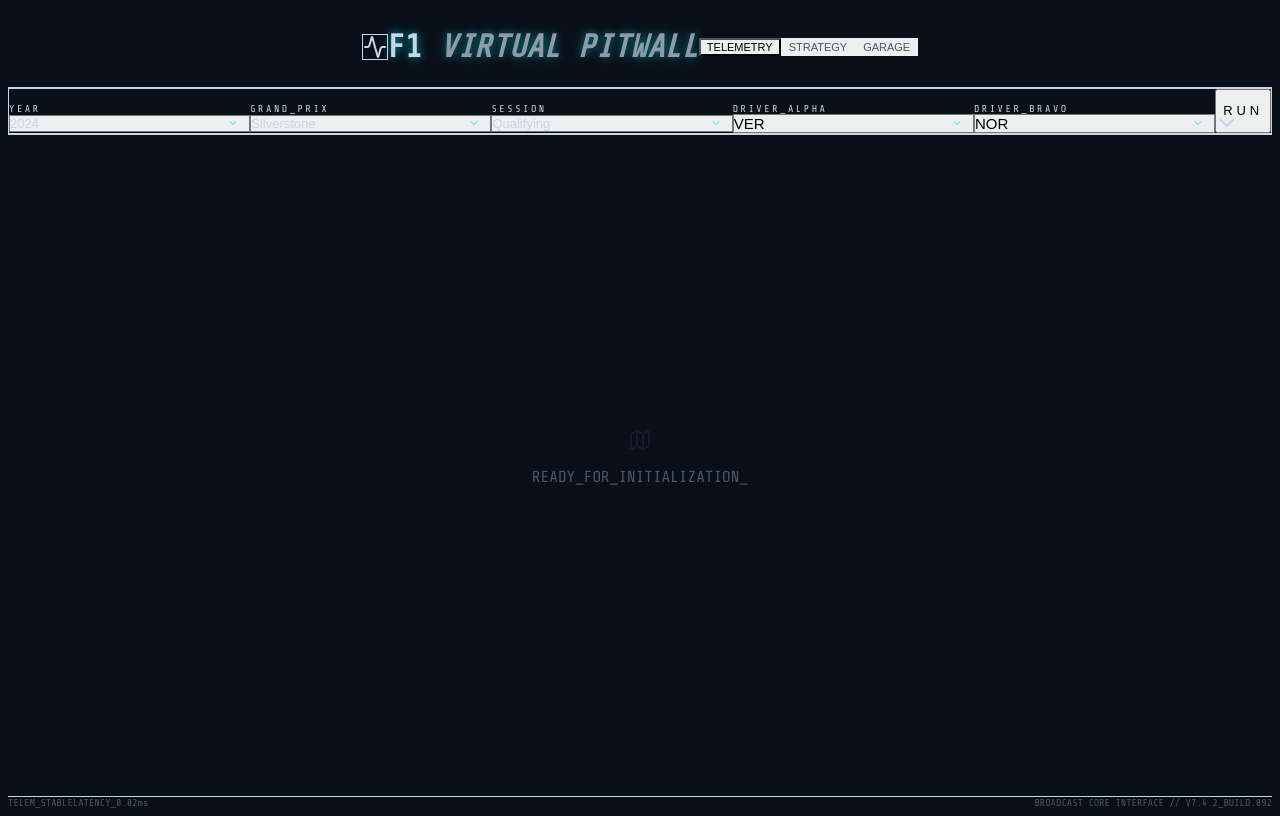
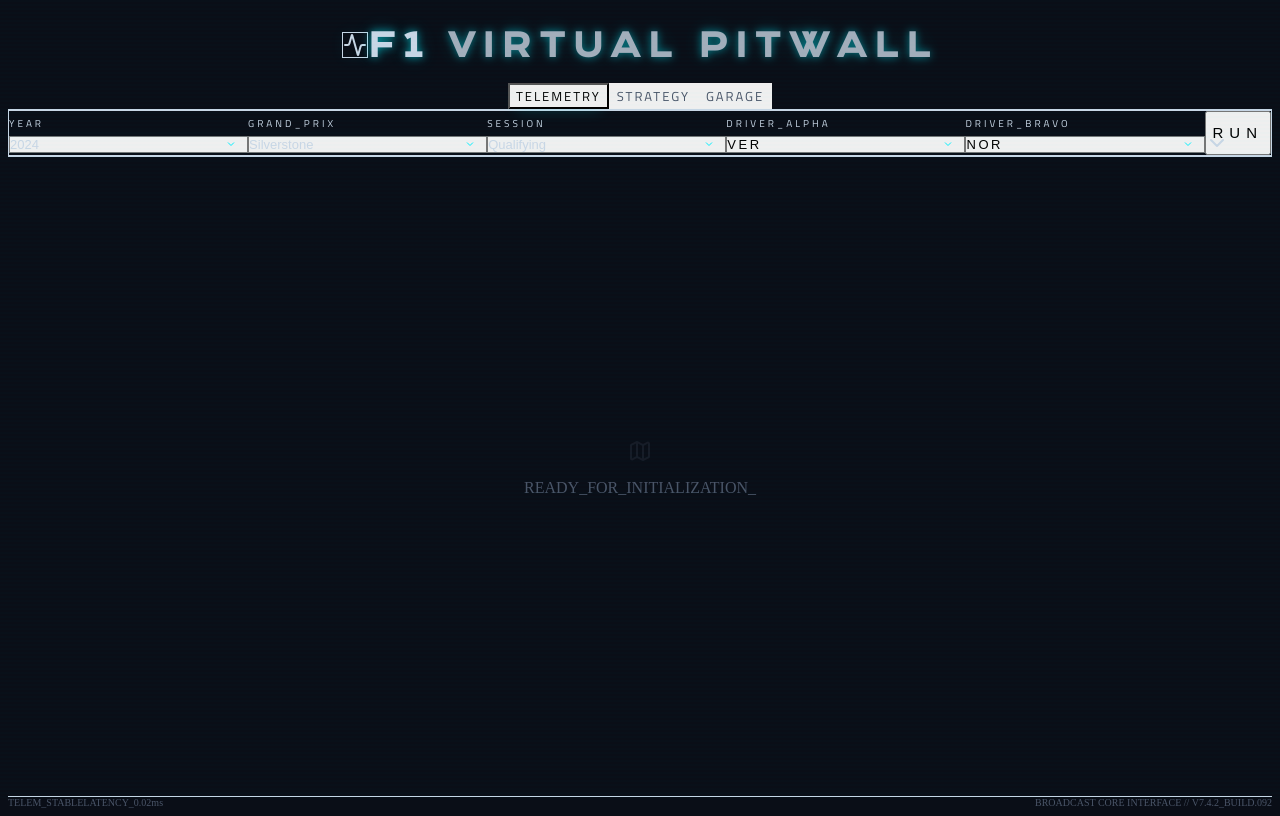
Before and after one commit to vinishhs/F1-pittwall, a React (Vite) app in the folder frontend/: page / in a window 1280 px wide. Built offline with nearby package versions, Linux system fonts and the light colour scheme.

Commit message:
headder ui

```diff
--- a/frontend/src/App.jsx
+++ b/frontend/src/App.jsx
@@ -88,41 +88,40 @@
       {/* Main Content Area */}
       <main className="flex-1 flex flex-col relative overflow-hidden">
         {/* === TOP HEADER BAR === */}
-        <header className="h-14 border-b border-terminal-border grid grid-cols-[1fr_auto_1fr] items-center px-6 bg-terminal-surface backdrop-blur-xl z-20 shrink-0">
-          <div></div> {/* Left Spacer for symmetry */}
+        <header className="h-28 border-b border-terminal-border bg-terminal-surface backdrop-blur-xl z-20 shrink-0 relative">
+          {/* Status Indicators - Pinned to the top-right corner of the whole header */}
+          <div className="absolute top-6 right-6 left-auto z-30 font-mono">
+            {status === 'loading' && <span className="text-brand-crimson text-[10px] tracking-widest animate-pulse flex items-center gap-2 px-3 py-1 bg-brand-crimson/5 border border-brand-crimson/20 rounded-sm"><Zap className="w-3 h-3" /> PROCESSING_DATA</span>}
+            {status === 'success' && <span className="text-brand-cyan text-[10px] tracking-widest flex items-center gap-2 px-3 py-1 bg-brand-cyan/5 border border-brand-cyan/20 rounded-sm"><span className="w-1.5 h-1.5 rounded-full bg-brand-cyan terminal-blink shadow-[0_0_5px_#00f0ff]"></span> PITWALL_LINK_ACTIVE</span>}
+          </div>
 
-          <div className="flex items-center gap-8">
-            {/* Logo */}
-            <div className="flex items-center gap-2">
-              <div className="w-7 h-7 rounded border border-brand-cyan/50 flex items-center justify-center bg-brand-cyan/10">
-                <Activity className="w-4 h-4 text-brand-cyan" />
+          <div className="h-full w-full max-w-[1920px] mx-auto px-6 flex flex-col items-center justify-center">
+            {/* Top Level: Branding */}
+            <div className="flex items-center gap-4 mb-5">
+              <div className="w-9 h-9 rounded border border-brand-cyan/40 flex items-center justify-center bg-brand-cyan/5 shadow-[0_0_15px_rgba(0,240,255,0.05)]">
+                <Activity className="w-5 h-5 text-brand-cyan" />
               </div>
-              <h1 className="text-sm tracking-widest text-brand-cyan terminal-glow">
-                <span className="font-bold">F1</span> <span className="italic opacity-70">VIRTUAL PITWALL</span>
+              <h1 className="text-xl tracking-[0.25em] text-brand-cyan font-krona terminal-glow leading-none">
+                <span className="font-bold">F1</span> <span className="opacity-80 ml-2 uppercase">Virtual Pitwall</span>
               </h1>
             </div>
 
-            {/* Navigation Tabs */}
-            <nav className="flex items-center gap-1">
+            {/* Bottom Level: Navigation Tabs */}
+            <nav className="flex items-center gap-4">
               {tabs.map(tab => (
                 <button
                   key={tab.id}
                   onClick={() => setActiveTab(tab.id)}
-                  className={`px-4 py-1.5 text-[11px] tracking-widest transition-all border-b-2 ${
+                  className={`px-8 py-2.5 text-[13px] font-titillium font-bold tracking-[0.15em] transition-all border-b-2 ${
                     activeTab === tab.id
-                      ? 'text-brand-cyan border-brand-cyan'
-                      : 'text-[#4a5568] border-transparent hover:text-[#c8d6e5] hover:border-[#4a5568]'
+                      ? 'text-brand-cyan border-brand-cyan bg-brand-cyan/5 shadow-[0_8px_15px_-8px_rgba(0,240,255,0.2)]'
+                      : 'text-[#4a5568] border-transparent hover:text-[#c8d6e5] hover:border-terminal-border/50'
                   }`}
                 >
                   {tab.label}
                 </button>
               ))}
             </nav>
-          </div>
-
-          <div className="flex items-center justify-end gap-4">
-            {status === 'loading' && <span className="text-brand-crimson text-[10px] tracking-wider animate-pulse flex items-center gap-2"><Zap className="w-3 h-3" /> PROCESSING...</span>}
-            {status === 'success' && <span className="text-brand-cyan text-[10px] tracking-wider flex items-center gap-2"><span className="w-1.5 h-1.5 rounded-full bg-brand-cyan terminal-blink"></span> LIVE_LINK</span>}
           </div>
         </header>
 
--- a/frontend/src/components/Controls.jsx
+++ b/frontend/src/components/Controls.jsx
@@ -29,14 +29,14 @@
                 {/* Subtle top accent line */}
                 <div className="absolute top-0 left-0 right-0 h-[1px] bg-gradient-to-r from-transparent via-brand-cyan/50 to-transparent"></div>
 
-                <div className="flex items-end gap-5">
+                <div className="flex items-end gap-5 font-titillium">
                     <div className="flex-1 grid grid-cols-5 gap-5">
                         {/* Year */}
                         <div className="flex flex-col gap-2">
-                            <label className="text-[10px] text-brand-cyan/80 tracking-[0.25em] font-bold">YEAR</label>
+                            <label className="text-[10px] text-brand-cyan/80 tracking-[0.3em] font-bold uppercase">YEAR</label>
                             <div className="relative">
                                 <select
-                                    className="w-full appearance-none bg-terminal-base text-[#c8d6e5] text-[13px] tracking-wider rounded-md border border-terminal-border px-3 py-2.5 outline-none focus:border-brand-cyan/60 focus:shadow-cyan-glow transition-all cursor-pointer hover:border-brand-cyan/30"
+                                    className="w-full appearance-none bg-terminal-base text-[#c8d6e5] text-[13px] tracking-widest rounded-md border border-terminal-border px-3 py-2.5 outline-none focus:border-brand-cyan/60 focus:shadow-cyan-glow transition-all cursor-pointer hover:border-brand-cyan/30 font-bold"
                                     value={params.year}
                                     onChange={(e) => setParams({ ...params, year: e.target.value })}
                                 >
@@ -50,10 +50,10 @@
 
                         {/* Race */}
                         <div className="flex flex-col gap-2">
-                            <label className="text-[10px] text-brand-cyan/80 tracking-[0.25em] font-bold">GRAND_PRIX</label>
+                            <label className="text-[10px] text-brand-cyan/80 tracking-[0.3em] font-bold uppercase">GRAND_PRIX</label>
                             <div className="relative">
                                 <select
-                                    className="w-full appearance-none bg-terminal-base text-[#c8d6e5] text-[13px] tracking-wider rounded-md border border-terminal-border px-3 py-2.5 outline-none focus:border-brand-cyan/60 focus:shadow-cyan-glow transition-all cursor-pointer hover:border-brand-cyan/30"
+                                    className="w-full appearance-none bg-terminal-base text-[#c8d6e5] text-[13px] tracking-widest rounded-md border border-terminal-border px-3 py-2.5 outline-none focus:border-brand-cyan/60 focus:shadow-cyan-glow transition-all cursor-pointer hover:border-brand-cyan/30 font-bold"
                                     value={params.race}
                                     onChange={(e) => setParams({ ...params, race: e.target.value })}
                                 >
@@ -81,10 +81,10 @@
 
                         {/* Session */}
                         <div className="flex flex-col gap-2">
-                            <label className="text-[10px] text-brand-cyan/80 tracking-[0.25em] font-bold">SESSION</label>
+                            <label className="text-[10px] text-brand-cyan/80 tracking-[0.3em] font-bold uppercase">SESSION</label>
                             <div className="relative">
                                 <select
-                                    className="w-full appearance-none bg-terminal-base text-[#c8d6e5] text-[13px] tracking-wider rounded-md border border-terminal-border px-3 py-2.5 outline-none focus:border-brand-cyan/60 focus:shadow-cyan-glow transition-all cursor-pointer hover:border-brand-cyan/30"
+                                    className="w-full appearance-none bg-terminal-base text-[#c8d6e5] text-[13px] tracking-widest rounded-md border border-terminal-border px-3 py-2.5 outline-none focus:border-brand-cyan/60 focus:shadow-cyan-glow transition-all cursor-pointer hover:border-brand-cyan/30 font-bold"
                                     value={params.session}
                                     onChange={(e) => setParams({ ...params, session: e.target.value })}
                                 >
@@ -99,10 +99,10 @@
 
                         {/* Driver Alpha */}
                         <div className="flex flex-col gap-2">
-                            <label className="text-[10px] text-brand-cyan tracking-[0.25em] font-bold">DRIVER_ALPHA</label>
+                            <label className="text-[10px] text-brand-cyan tracking-[0.3em] font-bold uppercase">DRIVER_ALPHA</label>
                             <div className="relative">
                                 <select
-                                    className="w-full appearance-none bg-brand-cyan/5 text-brand-cyan text-[15px] font-bold tracking-widest rounded-md border border-brand-cyan/30 px-3 py-2.5 outline-none focus:border-brand-cyan focus:shadow-cyan-glow transition-all cursor-pointer hover:bg-brand-cyan/10"
+                                    className="w-full appearance-none bg-brand-cyan/5 text-brand-cyan text-[13px] font-bold tracking-[0.2em] rounded-md border border-brand-cyan/30 px-3 py-2.5 outline-none focus:border-brand-cyan focus:shadow-cyan-glow transition-all cursor-pointer hover:bg-brand-cyan/10"
                                     value={params.driver1}
                                     onChange={(e) => setParams({ ...params, driver1: e.target.value })}
                                 >
@@ -122,10 +122,10 @@
 
                         {/* Driver Bravo */}
                         <div className="flex flex-col gap-2">
-                            <label className="text-[10px] text-brand-crimson tracking-[0.25em] font-bold">DRIVER_BRAVO</label>
+                            <label className="text-[10px] text-brand-crimson tracking-[0.3em] font-bold uppercase">DRIVER_BRAVO</label>
                             <div className="relative">
                                 <select
-                                    className="w-full appearance-none bg-brand-crimson/5 text-brand-crimson text-[15px] font-bold tracking-widest rounded-md border border-brand-crimson/30 px-3 py-2.5 outline-none focus:border-brand-crimson focus:shadow-crimson-glow transition-all cursor-pointer hover:bg-brand-crimson/10"
+                                    className="w-full appearance-none bg-brand-crimson/5 text-brand-crimson text-[13px] font-bold tracking-[0.2em] rounded-md border border-brand-crimson/30 px-3 py-2.5 outline-none focus:border-brand-crimson focus:shadow-crimson-glow transition-all cursor-pointer hover:bg-brand-crimson/10"
                                     value={params.driver2}
                                     onChange={(e) => setParams({ ...params, driver2: e.target.value })}
                                 >
@@ -148,10 +148,10 @@
                     <button
                         onClick={handleAnalyze}
                         disabled={status === 'loading'}
-                        className="h-[44px] px-8 bg-brand-cyan text-terminal-base font-bold rounded-md flex items-center justify-center gap-2 transition-all disabled:opacity-50 disabled:cursor-not-allowed text-[13px] tracking-[0.3em] hover:shadow-cyan-glow hover:scale-[1.02] active:scale-95 shrink-0"
+                        className="h-[44px] px-8 bg-brand-cyan text-terminal-base font-bold rounded-md flex items-center justify-center gap-2 transition-all disabled:opacity-50 disabled:cursor-not-allowed text-[15px] tracking-[0.4em] hover:shadow-cyan-glow hover:scale-[1.02] active:scale-95 shrink-0"
                     >
                         {status === 'loading' ? (
-                            <span className="tracking-widest animate-pulse">WAIT</span>
+                            <span className="animate-pulse">WAIT</span>
                         ) : (
                             <span>RUN</span>
                         )}
--- a/frontend/src/index.css
+++ b/frontend/src/index.css
@@ -1,14 +1,18 @@
-@import url('https://fonts.googleapis.com/css2?family=Share+Tech+Mono&display=swap');
+@import url('https://fonts.googleapis.com/css2?family=Share+Tech+Mono&family=Krona+One&family=Titillium+Web:wght@400;600;700&display=swap');
 
 @tailwind base;
 @tailwind components;
 @tailwind utilities;
 
+@layer utilities {
+  .font-krona { font-family: 'Krona One', sans-serif; }
+  .font-titillium { font-family: 'Titillium Web', sans-serif; }
+}
+
 /* ═══ TERMINAL BASE ═══ */
 body {
   background-color: #0a0e17;
   color: #c8d6e5;
-  font-family: 'Share Tech Mono', monospace;
   -webkit-font-smoothing: antialiased;
 }
 
```
